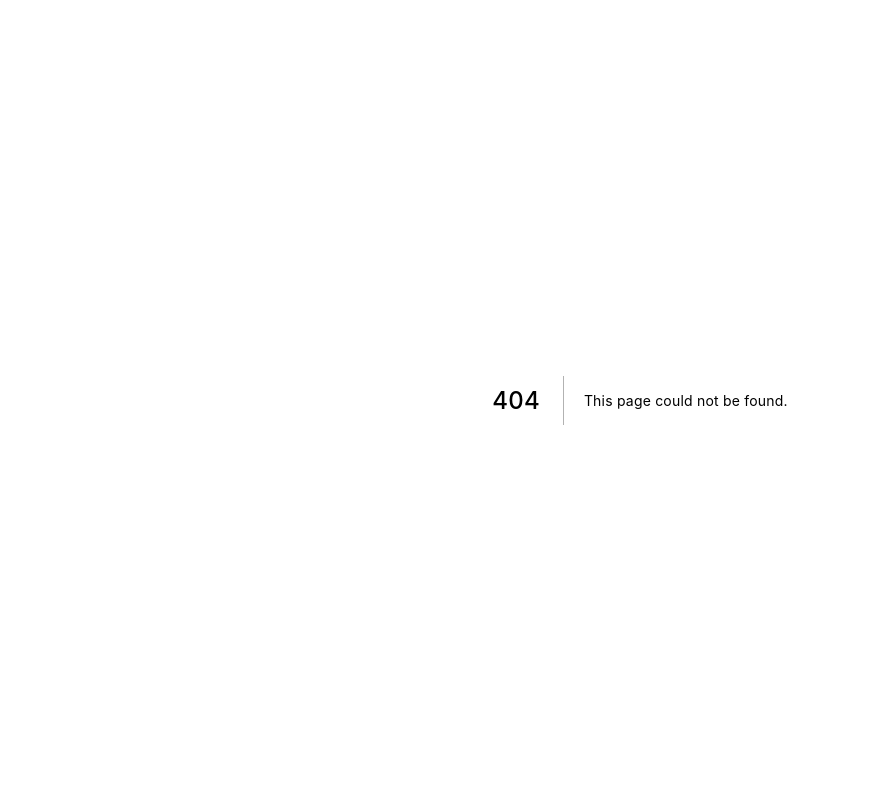
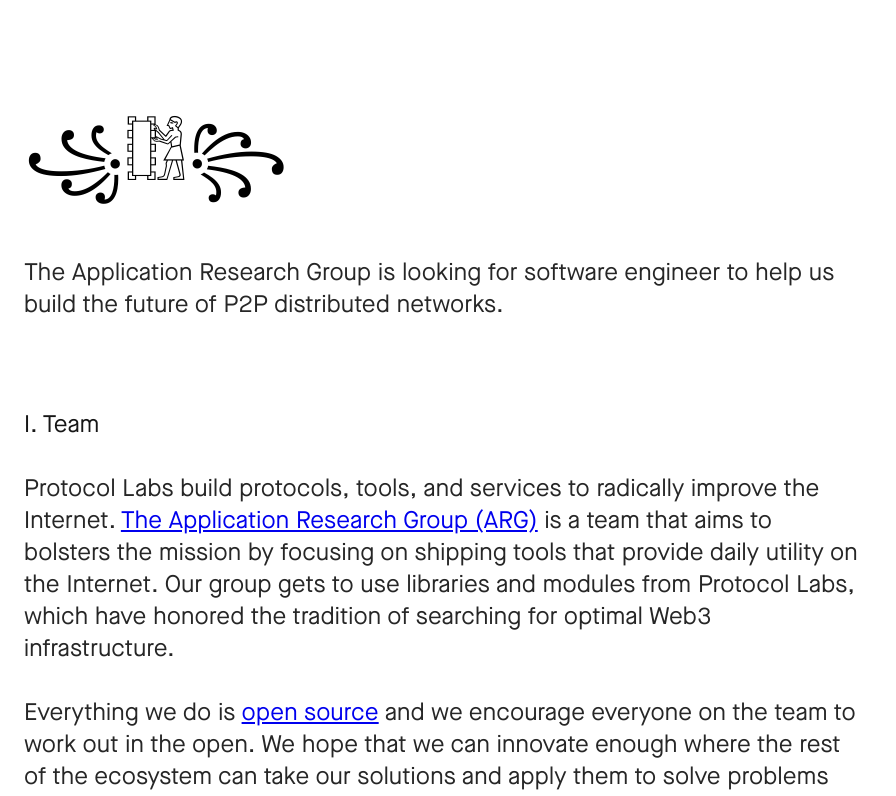
Before and after one commit to protocol/arg, a Next.js app: page /job-software-engineer in a window 1280 px wide. Before the commit this address had no page. Shown: the top 796 px of the page, without its empty margins (0-896 px from the left). Built offline with nearby package versions, Linux system fonts and the light colour scheme.

Commit message:
adds job posting

```diff
--- a/pages/index.js
+++ b/pages/index.js
@@ -99,7 +99,7 @@ const projects = [
 export default class IndexPage extends React.Component {
   render() {
     const title = 'ARG';
-    const description = 'Applications Research Group';
+    const description = 'Application Research Group';
     const url = 'https://arg.protocol.ai';
 
     return (
@@ -128,12 +128,12 @@ export default class IndexPage extends React.Component {
         </Head>
         <div css={STYLES_BODY}>
           <h1>꧁𓀨꧂</h1>
-          <p>Applications Research Group</p>
+          <p>Application Research Group</p>
 
           <p>
             <a href="https://protocol.ai">Protocol Labs</a> build protocols, tools, and services to radically improve the Internet. The{' '}
             <a href="https://github.com/application-research/" target="_blank">
-              Applications Research Group
+              Application Research Group
             </a>{' '}
             (ARG) is a team that aims to bolsters the mission by focusing on shipping tools that provide daily utility on the Internet.
           </p>
--- /dev/null
+++ b/pages/job-software-engineer.js
@@ -0,0 +1,164 @@
+import * as React from 'react';
+import * as Constants from '~/common/constants';
+
+import Head from 'next/head';
+
+import { css } from '@emotion/react';
+
+const getFullYear = () => {
+  var d = new Date();
+  var n = d.getFullYear();
+  return n;
+};
+
+const STYLES_BODY = css`
+  max-width: 888px;
+  width: 100%;
+  padding: 128px 24px 256px 24px;
+
+  h1 {
+    font-weight: 400;
+    font-size: 64px;
+    line-height: 64px;
+    margin-bottom: 64px;
+    color: #000000;
+    overflow-wrap: break-word;
+    white-space: pre-wrap;
+  }
+
+  h2 {
+    font-weight: 400;
+    font-size: 24px;
+    line-height: 32px;
+    margin-top: 88px;
+    color: #161616;
+    overflow-wrap: break-word;
+    white-space: pre-wrap;
+  }
+
+  p {
+    font-size: 24px;
+    line-height: 32px;
+    margin-top: 32px;
+    color: #262626;
+    overflow-wrap: break-word;
+    white-space: pre-wrap;
+  }
+
+  .item {
+    margin-top: 32px;
+    font-size: 24px;
+    line-height: 32px;
+    overflow-wrap: break-word;
+    white-space: pre-wrap;
+  }
+
+  .member {
+    font-size: 24px;
+    line-height: 32px;
+    overflow-wrap: break-word;
+    white-space: pre-wrap;
+  }
+`;
+
+export default class IndexPage extends React.Component {
+  render() {
+    const title = 'ARG: Software Engineering Job';
+    const description = 'Application Research Group: Software Engineering Job';
+    const url = 'https://arg.protocol.ai/job-software-engineer';
+
+    return (
+      <React.Fragment>
+        <Head>
+          <title>{title}</title>
+          <meta name="title" content={title} />
+          <meta name="description" content={description} />
+
+          <meta property="og:type" content="website" />
+          <meta property="og:url" content={url} />
+          <meta property="og:title" content={title} />
+          <meta property="og:description" content={description} />
+          <meta property="og:image" content="https://next-s3-public.s3.us-west-2.amazonaws.com/social/arg.protocol.ai.png" />
+
+          <meta property="twitter:card" content="summary_large_image" />
+          <meta property="twitter:url" content={url} />
+          <meta property="twitter:title" content={title} />
+          <meta property="twitter:description" content={description} />
+          <meta property="twitter:image" content="https://next-s3-public.s3.us-west-2.amazonaws.com/social/arg.protocol.ai.png" />
+
+          <link rel="icon" type="image/png" sizes="32x32" href="/static/favicon-32x32.png" />
+          <link rel="icon" type="image/png" sizes="16x16" href="/static/favicon-16x16.png" />
+
+          <link rel="shortcut icon" href="/static/favicon.ico" />
+        </Head>
+        <div css={STYLES_BODY}>
+          <h1>꧁𓀨꧂</h1>
+          <p>The Application Research Group is looking for software engineer to help us build the future of P2P distributed networks.</p>
+
+          <h2>I. Team</h2>
+
+          <p>
+            Protocol Labs build protocols, tools, and services to radically improve the Internet. <a href="/">The Application Research Group (ARG)</a> is a team that aims to
+            bolsters the mission by focusing on shipping tools that provide daily utility on the Internet. Our group gets to use libraries and modules from Protocol Labs, which
+            have honored the tradition of searching for optimal Web3 infrastructure.
+          </p>
+
+          <p>
+            Everything we do is{' '}
+            <a href="https://github.com/application-research" target="_blank">
+              open source
+            </a>{' '}
+            and we encourage everyone on the team to work out in the open. We hope that we can innovate enough where the rest of the ecosystem can take our solutions and apply them
+            to solve problems for their users.
+          </p>
+
+          <h2>II. What we are looking for</h2>
+
+          <p>
+            A proactive and autonomous builder that can draft a roadmap forward and execute with code. You are someone who has both passion for hands on development of distributed
+            systems as well as problem solving with in a complex system.
+          </p>
+
+          <p>➝ You worked on at least one project with users that involved large amounts of data storage and network traffic.</p>
+
+          <p>
+            ➝ You have some interest in IPFS and Filecoin. If you do not have any interest, you should be genuinely curious about what those technologies are and hope to develop an
+            interest.
+          </p>
+
+          <p>➝ You have designed architecture, developed, and debuged software programs for databases, applications, tools, networks etc.</p>
+
+          <p>➝ You are familiar with the Go programming language or you are someone who is willing to pick it up and you have the foundation to do so.</p>
+
+          <p>➝ You have a B.Sc. in Computer Science. A degree is not required but a lot of what we do requires a computer science foundation.</p>
+
+          <h2>III. How to apply?</h2>
+
+          <p>If you are interested in this role...</p>
+          <p>
+            ➝ Please contact{' '}
+            <a href="https://www.twitter.com/wwwjim" target="_blank">
+              Jim
+            </a>{' '}
+            ➝ <a href="mailto:jl@protocol.ai">jl@protocol.ai</a> or{' '}
+            <a href="https://www.twitter.com/whyrusleeping" target="_blank">
+              Why
+            </a>{' '}
+            ➝ <a href="mailto:y@protocol.ai">y@protocol.ai</a>
+          </p>
+
+          <p>➝ Include a CV, and a link to your GitHub.</p>
+
+          <p>
+            ➝ Or ignore all of this and dive straight into our code and start making commits and talking to us at{' '}
+            <a href="https://filecoin.io/slack">#ARG or #_fil-lobby in Slack</a>.
+          </p>
+
+          <p>
+            <a href="/">Return to ARG</a>
+          </p>
+        </div>
+      </React.Fragment>
+    );
+  }
+}
```
